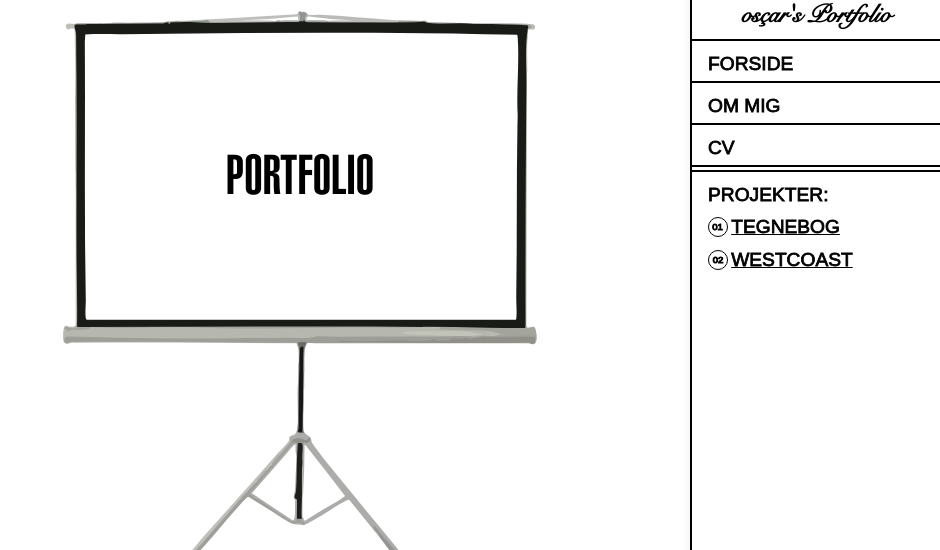
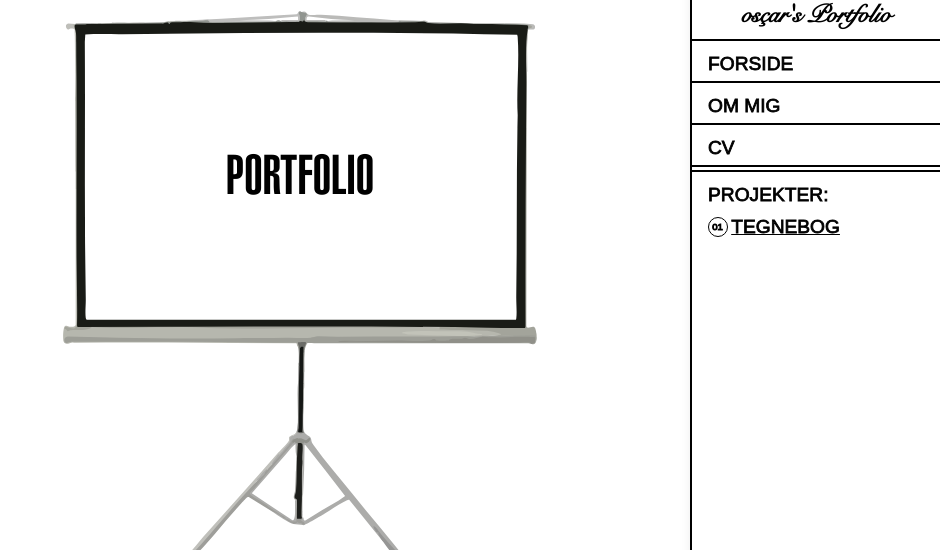
Before and after one commit to osla0001/ocr, an Astro site: page / in a window 1280 px wide. Shown: the part 127-677 px from the top of the page, without its empty margins (340-1280 px from the left). Built offline with nearby package versions, Linux system fonts and the light colour scheme; Astro itself is replaced by a stand-in of ours; a web font is replaced by a local one.

Commit message:
menu update

```diff
--- a/src/components/Menu.astro
+++ b/src/components/Menu.astro
@@ -26,11 +26,6 @@ import NavNumber from "./NavNumber.astro";
             <NavNumber number="01" margin="-1px" /><span class="underline"
               >Tegnebog</span
             ></a
-          >
-        </li>
-        <li>
-          <a href="/westcoast" class="number-list">
-            <NavNumber number="02" /><span class="underline">Westcoast</span></a
           >
         </li>
       </ul>
```
